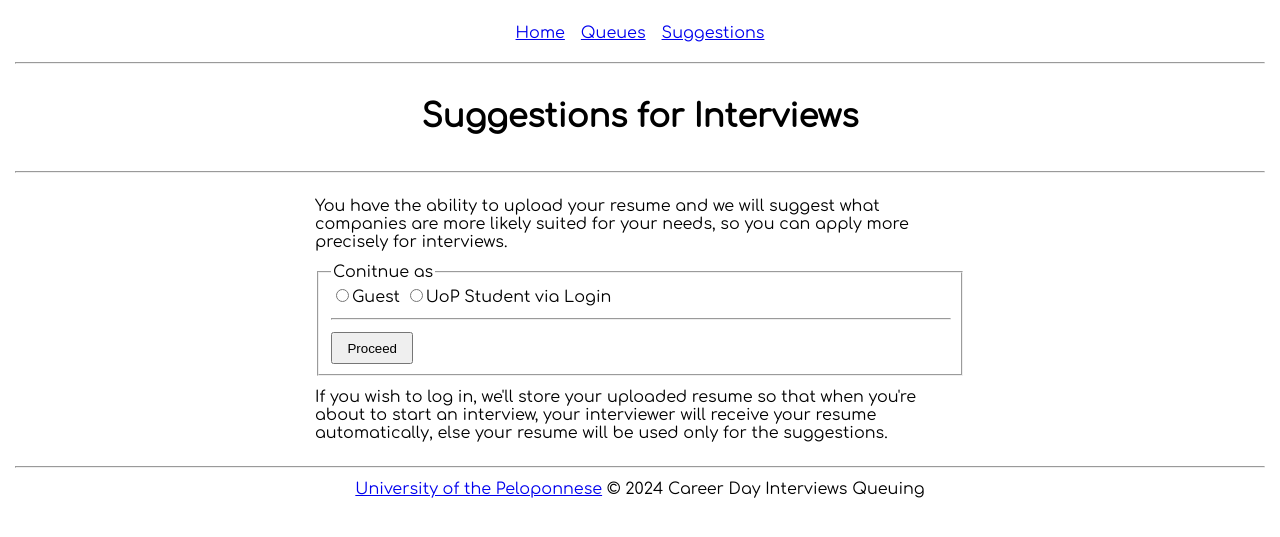
After one commit to ioannis-kokkalis/uop-cdiq, a PHP site: page /suggestions.php in a window 1280 px wide. The commit adds this page. Shown: the top 537 px of the page. Run offline with PHP 8.4, Linux system fonts and the light colour scheme.

Commit message:
public layout

```diff
--- /dev/null
+++ b/server/vwh/components/footer.php
@@ -0,0 +1,3 @@
+<footer>
+	<center><p><a href="https://www.uop.gr/">University of the Peloponnese</a> © 2024 Career Day Interviews Queuing</p></center>
+</footer>
--- /dev/null
+++ b/server/vwh/components/navigation.php
@@ -0,0 +1,5 @@
+<nav>
+	<a href="/index.php">Home</a>
+	<a href="/queues.php">Queues</a>
+	<a href="/suggestions.php">Suggestions</a>
+</nav>
--- /dev/null
+++ b/server/vwh/style/main.css
@@ -0,0 +1,92 @@
+
+/* Notes:
+mobile first with small fixes for larger screens
+*/
+
+@font-face { font-family: local-font-family; src: url('/resources/fonts/comfortaa/Comfortaa-Regular.ttf'); }
+
+/* TODO check with flexbox how to push footer at the bottom */
+
+p {
+	margin: 0;
+}
+
+html {
+	font-family: local-font-family;
+}
+
+body {
+	margin: 0;
+	padding: 1rem;
+	display: flex;
+	flex-direction: column;
+	align-items: center;
+	justify-content: center;
+}
+
+header, footer {
+	margin: 0;
+	flex-shrink: 0;
+}
+
+main {
+	flex-grow: 1;
+	display: flex;
+	flex-direction: column;
+	align-items: center;
+	justify-content: center;
+	padding: 12px 0px;
+}
+
+main > * {
+	margin-top: .75rem;
+}
+
+main > *:first-child {
+	margin-top: 0;
+	padding-top: 0;
+}
+
+main > *:last-child {
+	margin-bottom: 0;
+	padding-bottom: 0;
+}
+
+nav {
+	display: flex;
+	justify-content: center;
+	flex-wrap: wrap;
+}
+
+nav a {
+	margin: .5rem;
+}
+
+hr {
+	width: 100%;
+	margin: .75rem 0;
+}
+
+form {
+	width: 100%;
+	display: flex;
+	flex-direction: column;
+}
+
+input:not(:last-child) {
+	margin-bottom: .75rem;
+}
+
+h1, h2, h3, h4, h5, h6 {
+	line-height: 2.5rem;
+}
+
+input[type="submit"], input::file-selector-button {
+	padding: .4rem .9rem;
+}
+
+@media screen and (min-width: 501px) {
+	main {
+		max-width: 650px;
+	}
+}
--- /dev/null
+++ b/server/vwh/suggestions.php
@@ -0,0 +1,141 @@
+<?php
+	define('MODE_GUEST', 'GUEST');
+	define('MODE_LOGIN', 'LOGIN');
+
+	$showInitial = false;
+	$showFileUploadForm = false;
+	$showSuggestionsResult = false;
+
+	if(isset($_POST['submit'])) {
+		$showFileUploadForm = true;
+
+		$mode = isset($_POST['mode']) ? $_POST['mode'] : NULL;
+		if($mode == MODE_GUEST) {
+			// skip
+		}
+		else if($mode == MODE_LOGIN) {
+			// $return_url = 'http://' . "placeholderhost:port" . $_SERVER['REQUEST_URI'];
+			// $sso_url = 'https://sso.uop.gr/login?service=' . urlencode($return_url);
+			// header('Location: ' . $sso_url);
+			// exit();
+			// /* TODO look it up with Costas?
+			// Application Not Authorized to Use CAS. The application you attempted to authenticate to is not authorized to use CAS. This usually indicates that the application is not registered with CAS, or its authorization policy defined in its registration record prevents it from leveraging CAS functionality, or it's malformed and unrecognized by CAS. Contact your CAS administrator to learn how you might register and integrate your application with CAS.
+			// */
+		}
+		else {
+			header('Location: /suggestions.php');
+			exit();
+		}
+	}
+	// else if (returning from SSO) {
+	// 	$showFileUploadForm = true;
+	// 	// TODO
+	// 	$mode = MODE_LOGIN;
+	// 	$email = sso.email;
+	// }
+	else if(isset($_FILES['resume'])) {
+		$showSuggestionsResult = true;
+
+		$suggestionResult = "This feature is not yet implemented.";
+
+		if($_FILES['resume']['error'] == UPLOAD_ERR_NO_FILE) {
+			$suggestionResult = "No file uploaded!";
+		}
+
+		// TODO use $_FILES['file']['tmp_name'] to get the file and use it, return some structure with the result or error not being able to open the file
+		// print_r($_FILES['file']);
+		// $f = $_FILES['file']['tmp_name'];
+		// $contents = file_get_contents($f);
+		// echo $contents;
+	}
+	else {
+		$showInitial = true;
+	}
+?>
+
+<!DOCTYPE html>
+<html lang="en">
+<head>
+	<meta charset="UTF-8">
+	<meta name="viewport" content="width=device-width, initial-scale=1.0">
+	<link rel="stylesheet" href="/style/main.css">
+	<title>UoP CDIQ 2024</title>
+</head>
+<body>
+	<?php include $_SERVER['DOCUMENT_ROOT'] . '/components/navigation.php'; ?>
+
+	<hr>
+
+	<header>
+		<h1><center>Suggestions for Interviews</center></h1>
+	</header>
+
+	<hr>
+
+	<?php
+	if($showInitial) {
+		?>
+		<main>
+			<p>You have the ability to upload your resume and we will suggest what companies are more likely suited for your needs, so you can apply more precisely for interviews.</p>
+			<form action="suggestions.php" method="post">
+				<fieldset>
+					<legend>Conitnue as</legend>
+					<label for="guest">
+						<input type="radio" name="mode" id="guest" value="<?php echo MODE_GUEST ?>" required>Guest
+					</label>
+					<label for="login">
+						<input type="radio" name="mode" id="login" value="<?php echo MODE_LOGIN ?>" required>UoP Student via Login
+					</label>
+					<hr>
+					<input type="submit" name="submit" value="Proceed">
+				</fieldset>
+			</form>
+			<p>If you wish to log in, we'll store your uploaded resume so that when you're about to start an interview, your interviewer will receive your resume automatically, else your resume will be used only for the suggestions.</p>
+		</main>
+		<?php
+	}
+	else if($showFileUploadForm) {
+		?>
+		<main>
+			<p>Upload your resume (as .pdf or .docx) and we will suggest what companies are more likely suited for your needs.</p>
+			<form action="suggestions.php" method="post" enctype="multipart/form-data">
+				<fieldset>
+					<legend>Your Resume</legend>
+					<label for="resume">
+						<input type="file" name="resume" accept=".pdf, .docx" required>
+					</label>
+					<hr>
+					<input type="submit" name="file_upload" value="Upload">
+				</fieldset>
+			</form>
+			<?php
+				if($mode == MODE_GUEST) {
+					?><p>Your resume will not be stored for later use.</p><?php
+				}
+				else if($mode == MODE_LOGIN) {
+					?><p>Your resume will be stored for later use as mentioned, under the email address you logged in with.</p><?php
+					// TODO add the email received from the SSO
+				}
+			?>
+		</main>
+		<?php
+	}
+	else if($showSuggestionsResult) {
+		?>
+		<main>
+			<p>
+			<?php
+				echo $suggestionResult;
+			?>
+			</p>
+		</main>
+		<?php
+	}
+	?>
+
+	<hr>
+
+	<div style="flex-grow: 1"></div>
+	<?php include $_SERVER['DOCUMENT_ROOT'] . '/components/footer.php'; ?>
+</body>
+</html>
```
Also changed, not shown: server/vwh/index.php (+26 -51 lines), server/vwh/queues.php (added, +28 -0 lines), server/vwh/test.index.php (added, +57 -0 lines), server/vwh/resources/fonts/comfortaa/Comfortaa-Regular.ttf (added), 1 other file.
